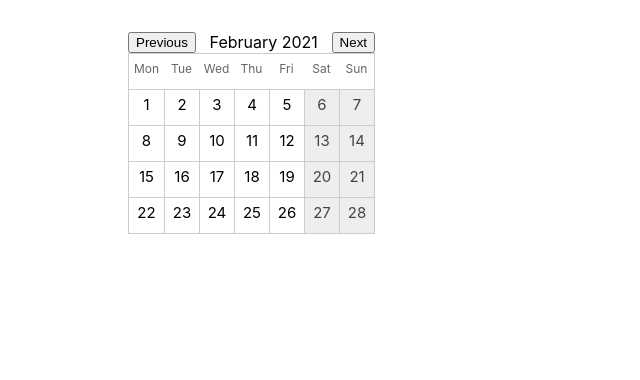
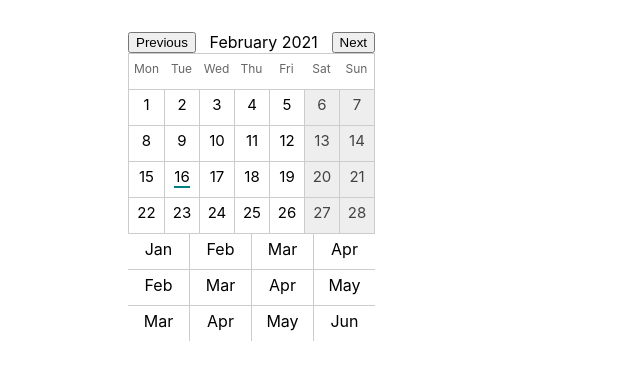
Before and after one commit to mohdovais/react-components, a React (Vite) app: page / in a window 1280 px wide. Shown: the top 380 px of the page, without its empty margins (0-640 px from the left). Built offline with nearby package versions, Linux system fonts and the light colour scheme.

Commit message:
progress... not

```diff
--- a/src/components/calendar/Calendar.tsx
+++ b/src/components/calendar/Calendar.tsx
@@ -2,21 +2,25 @@ import React, { useState } from "react";
 import Month from "./Month";
 import { months_long } from "./utils";
 import style from "./Calendar.module.css";
+import { Year } from "./Year";
 
 interface CalendarProps {
   date?: string;
   onSelect?: (date: string) => void;
 }
 
+const lazy = () => {
+  const date = new Date();
+  const month = date.getMonth() + 1;
+  const year = date.getFullYear();
+  return { month, year };
+};
+
 export default function Calendar(props: CalendarProps): JSX.Element {
   const { onSelect } = props;
-  const [currentMonthYear, setCurrentMonthYear] = useState(() => {
-    const date = new Date();
-    const month = date.getMonth() + 1;
-    const year = date.getFullYear();
-    return { month, year };
-  });
+  const [currentMonthYear, setCurrentMonthYear] = useState(lazy);
   const { month, year } = currentMonthYear;
+  const today = new Date().toISOString().split("T")[0];
 
   const next = () =>
     setCurrentMonthYear(({ month, year }) => {
@@ -45,7 +49,8 @@ export default function Calendar(props: CalendarProps): JSX.Element {
           Next
         </button>
       </div>
-      <Month year={year} month={month} onSelect={onSelect} />
+      <Month year={year} month={month} today={today} onSelect={onSelect} />
+      <Year />
     </div>
   );
 }
--- a/src/components/calendar/Month.module.css
+++ b/src/components/calendar/Month.module.css
@@ -1,5 +1,4 @@
 .month {
-    --display: inline-block;
     border: 1px solid #ccc;
     font-size: 15px;
 }
@@ -40,3 +39,11 @@
 .tr + .tr {
     border-top: 1px solid #ccc;
 }
+
+.td > span {
+    border-bottom: 2px solid transparent;
+}
+
+.td.today > span {
+    border-color: teal;
+}
--- a/src/components/calendar/Month.tsx
+++ b/src/components/calendar/Month.tsx
@@ -1,5 +1,5 @@
 import React from "react";
-import { getDaysInMonth, weekdays_short, toISOString } from "./utils";
+import { emptyFn, getDaysInMonth, weekdays_short, toISOString } from "./utils";
 import style from "./Month.module.css";
 import { memo, useCallback } from "../react";
 
@@ -8,6 +8,8 @@ interface MonthProps {
   year: number;
   min?: string;
   max?: string;
+  today?: string;
+  selected?: string;
   onSelect?: (date: string) => void;
 }
 
@@ -23,13 +25,11 @@ const Header = memo(function Header() {
   );
 });
 
-const emptyFn = () => {};
-
 export default function Month(props: MonthProps): JSX.Element {
-  const { month, year, onSelect = emptyFn } = props;
-  const max = getDaysInMonth(month, year);
+  const { month, year, max, min, selected, today, onSelect = emptyFn } = props;
+  const daysInMonth = getDaysInMonth(month, year);
   const firstDay = new Date(year, month - 1, 1).getDay();
-  const weeks = Math.ceil((max + firstDay - 1) / 7);
+  const weeks = Math.ceil((daysInMonth + firstDay - 1) / 7);
   const rows = [];
   console.log(firstDay, weeks);
 
@@ -45,16 +45,21 @@ export default function Month(props: MonthProps): JSX.Element {
       <div key={"week" + i} className={style.tr}>
         {[1, 2, 3, 4, 5, 6, 7].map((d) => {
           const day = i * 7 + d - firstDay + 1;
-          const valid = day > 0 && day <= max;
+          const valid = day > 0 && day <= daysInMonth;
           const date = valid ? toISOString(year, month, day) : "";
+          const className = [
+            style.td,
+            d > 5 ? style.weekend : "",
+            today === date ? style.today : "",
+          ].join(" ");
           return (
             <div
               key={"day" + d}
-              className={style.td + " " + (d > 5 ? style.weekend : "")}
+              className={className}
               data-date={date}
               onClick={valid ? callback : undefined}
             >
-              {valid ? day : null}
+              <span>{valid ? day : null}</span>
             </div>
           );
         })}
--- /dev/null
+++ b/src/components/calendar/Year.module.css
@@ -0,0 +1,38 @@
+.tr {
+  display: flex;
+}
+
+.th,
+.td {
+  text-align: center;
+  height: 35px;
+  line-height: 30px;
+  box-sizing: border-box;
+  flex: 1;
+}
+
+.th {
+  font-size: 0.8em;
+  color: #666;
+}
+
+.td + .td {
+  border-left: 1px solid #ccc;
+}
+
+.td.weekend {
+  background-color: #eee;
+  color: #444;
+}
+
+.td:not(.disabled):not(:empty) {
+  cursor: pointer;
+}
+
+.td:not(.disabled):not(:empty):hover {
+  background-color: #ddd;
+}
+
+.tr + .tr {
+  border-top: 1px solid #ccc;
+}
--- /dev/null
+++ b/src/components/calendar/Year.tsx
@@ -0,0 +1,45 @@
+import React from "react";
+import { emptyFn, months_short } from "./utils";
+import style from "./Year.module.css";
+
+type Selection = { month: number; year: number };
+
+interface YearProps {
+  year: number;
+  selected?: string; // 2020-01 = Jan 2020
+  min?: string;
+  max?: string;
+  onSelect?: (selection: Selection) => void;
+}
+
+type Div = React.DetailedHTMLProps<
+  React.HTMLAttributes<HTMLDivElement>,
+  HTMLDivElement
+>;
+
+export function Year(props: YearProps): JSX.Element {
+  const { month, year, max, min, onSelect = emptyFn } = props;
+
+
+  const rows = [];
+  for (let i = 0; i < 3; i++) {
+    const row: Div[] = [];
+    for (let j = 0; j < 4; j++) {
+      row.push(
+        <div
+          key={"month" + j}
+          className={style.td}
+          onClick={() => onSelect({ month: i + j + 1, year })}
+        >
+          {months_short[i + j]}
+        </div>
+      );
+    }
+    rows.push(
+      <div key={"row" + i} className={style.tr}>
+        {row}
+      </div>
+    );
+  }
+  return <div>{rows}</div>;
+}
--- a/src/components/calendar/utils.ts
+++ b/src/components/calendar/utils.ts
@@ -17,3 +17,5 @@ const twoDigits = (num: number): string => (num > 9 ? "" : "0") + num;
 
 export const toISOString = (year: number, month: number, day: number): string =>
   year + "-" + twoDigits(month) + "-" + twoDigits(day);
+
+export const emptyFn = () => {};
```
